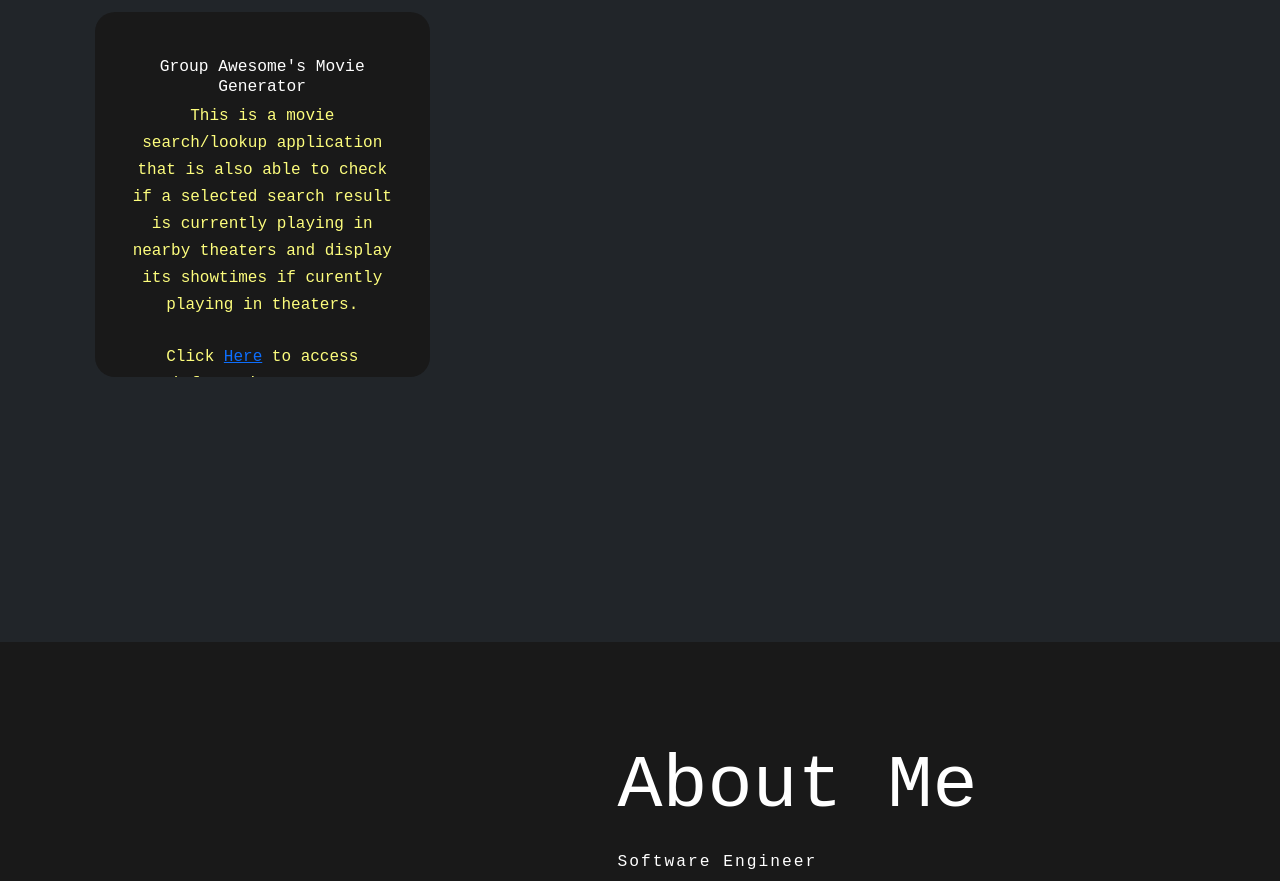
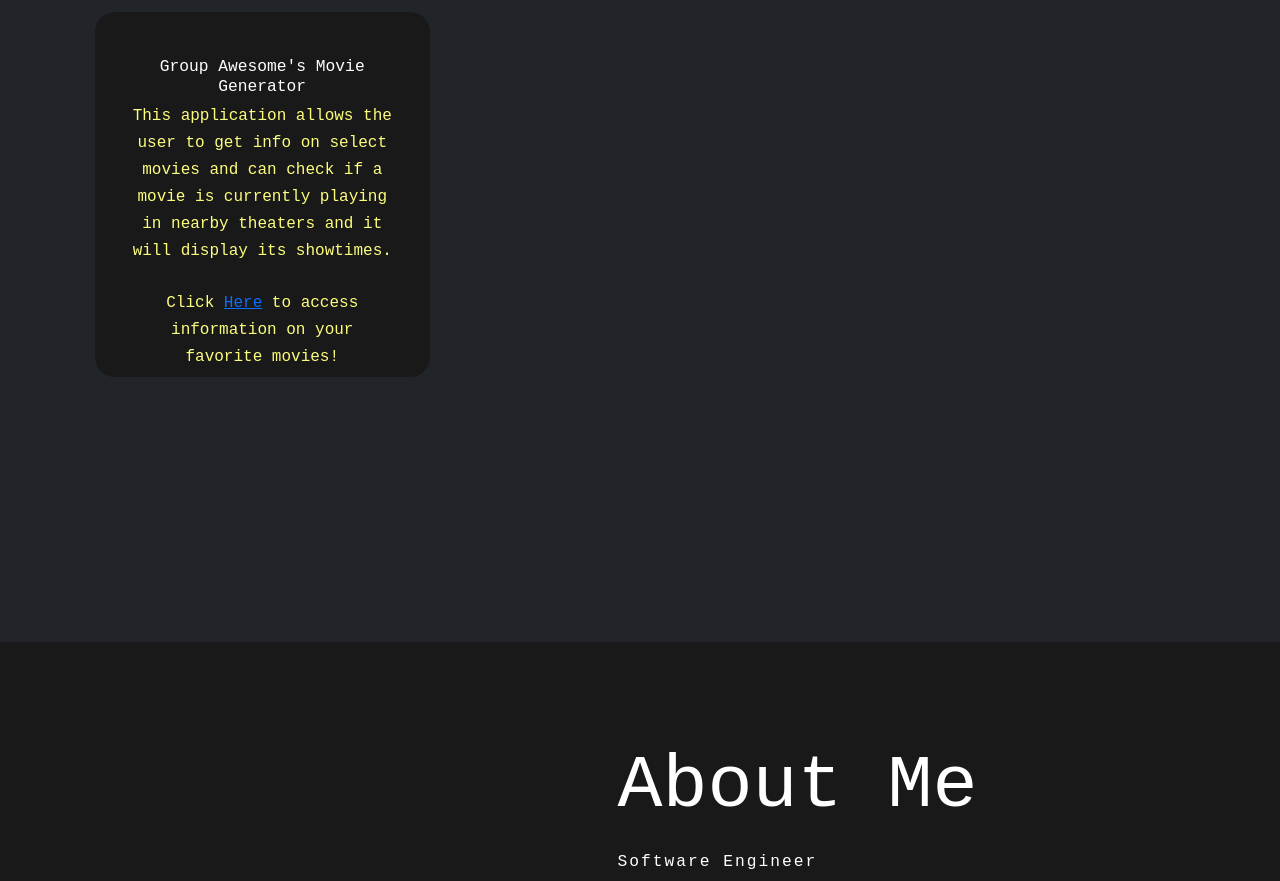
Before and after one commit to Amirlasalle/Amirs_Portfolio, a plain HTML site: page index.html in a window 1280 px wide. Shown: the part 1438-2319 px from the top of the page. Drawn offline with nearby package versions, Linux system fonts and the light colour scheme; grey boxes are pictures that could not be loaded; some icons are missing.

Commit message:
updated description for the team awesome movie app.

```diff
--- a/index.html
+++ b/index.html
@@ -110,9 +110,8 @@
                     <h5>Group Awesome's Movie Generator</h5>
                     <div class="pra">
                         <p>
-                            This is a movie search/lookup application that is also able to check if a selected search
-                            result is currently playing in nearby theaters and display its showtimes if curently playing
-                            in theaters.
+                            This application allows the user to get info on select movies and can check if a movie is currently
+                            playing in nearby theaters and it will display its showtimes.
                         <p>Click <a href="https://pvlln.github.io/project1-group-awesome">Here</a>
                             to access information on your favorite movies!
                         </p>
@@ -157,11 +156,17 @@
         <div class="main">
             <div class="about-text">
                 <h2 id="skills">Skills</h2>
-                <p>SolidWorks, CATIA V5, FEA(Finite element analysis), DMU-Kinematics Animation, CAM-Prismatic machining, CNC, AutoCAD, Patran–Nastran, Visual Basics, MATLAB, HTML, CSS, Java-Script, Python, Maya, RobotC, MS Office (Word, Excel, PowerPoint, Publisher), Assembly-design, Autocad, Hvac, Electrical Components, Repairing, Mechanical, Hvac Systems ,Team Leader, Robotics, Project Planning, Risk Management, Health & Safety, Supervision, 2D sketches, 3D modeling, assembly modeling, drafting, ballon and number generation, applying a bill of materials, surface modeling, wireframe, ASME, 3D Printing, automation, coding.</p>
+                <p>SolidWorks, CATIA V5, FEA(Finite element analysis), DMU-Kinematics Animation, CAM-Prismatic
+                    machining, CNC, AutoCAD, Patran–Nastran, Visual Basics, MATLAB, HTML, CSS, Java-Script, Python,
+                    Maya, RobotC, MS Office (Word, Excel, PowerPoint, Publisher), Assembly-design, Autocad, Hvac,
+                    Electrical Components, Repairing, Mechanical, Hvac Systems ,Team Leader, Robotics, Project Planning,
+                    Risk Management, Health & Safety, Supervision, 2D sketches, 3D modeling, assembly modeling,
+                    drafting, ballon and number generation, applying a bill of materials, surface modeling, wireframe,
+                    ASME, 3D Printing, automation, coding.</p>
             </div>
         </div>
     </section>
-<!--
+    <!--
     <div id="skills" class="about-text">
        <p> SolidWorks, CATIA V5, FEA(Finite element analysis), DMU-Kinematics Animation, CAM-Prismatic machining, CNC, AutoCAD, Patran–Nastran, Visual Basics, MATLAB, HTML, CSS, Java-Script, Python, Maya, RobotC, MS Office (Word, Excel, PowerPoint, Publisher), Assembly-design, Autocad, Hvac, Electrical Components, Repairing, Mechanical, Hvac Systems ,Team Leader, Robotics, Project Planning, Risk Management, Health & Safety, Supervision, 2D sketches, 3D modeling, assembly modeling, drafting, ballon and number generation, applying a bill of materials, surface modeling, wireframe, ASME, 3D Printing, automation, coding.</p>
     </div> -->
```
